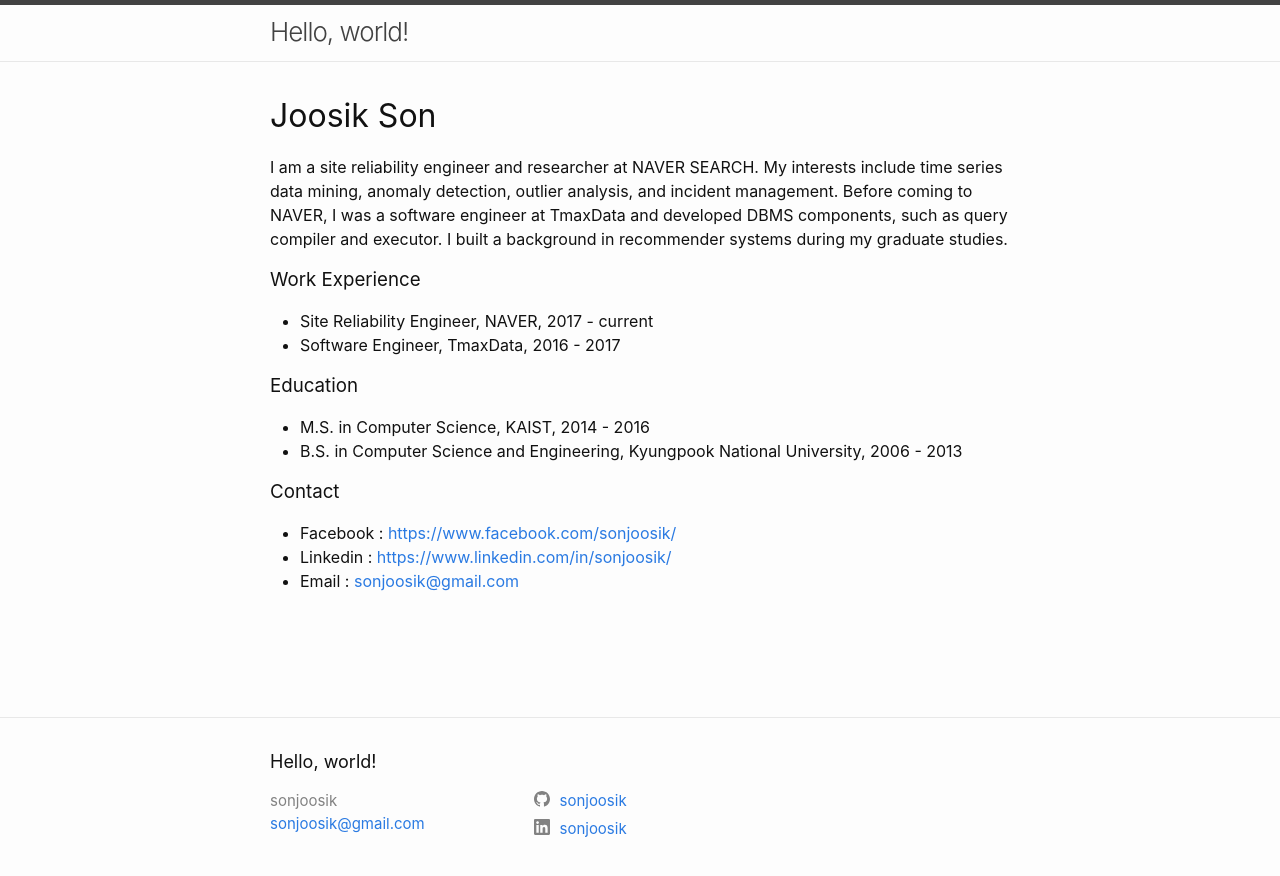
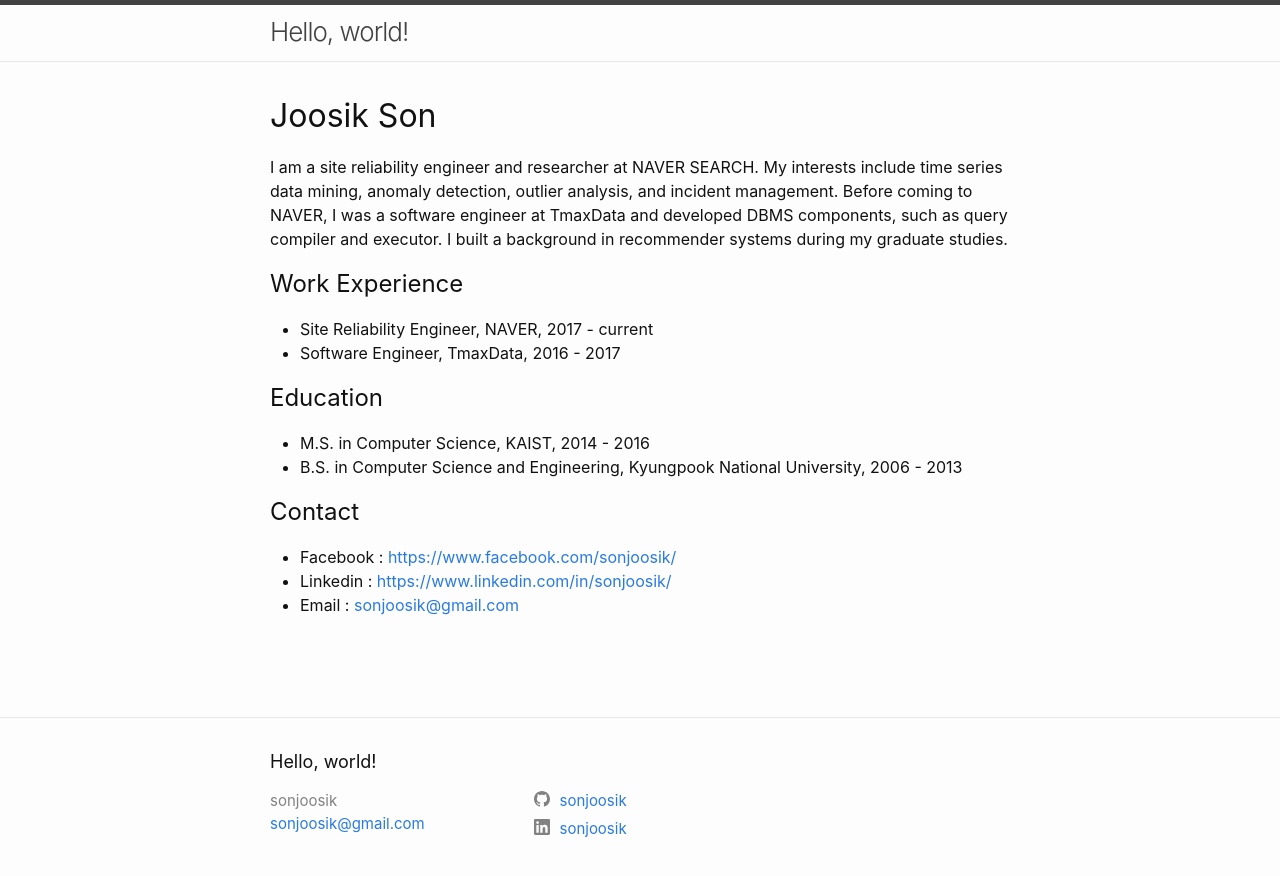
Before and after one commit to sonjoosik/sonjoosik.com, a Jekyll site: the page built from index.md, in a window 1280 px wide. Shown: the top 876 px of the page. Built offline with Jekyll 4.4.1, drawn with Linux system fonts in a browser that asks for light colours.

```diff
--- a/index.md
+++ b/index.md
@@ -11,15 +11,15 @@ title: Joosik Son
 
 I am a site reliability engineer and researcher at NAVER SEARCH. My interests include time series data mining, anomaly detection, outlier analysis, and incident management. Before coming to NAVER, I was a software engineer at TmaxData and developed DBMS components, such as query compiler and executor.  I built a background in recommender systems during my graduate studies.
 
-### Work Experience
+## Work Experience
 * Site Reliability Engineer, NAVER, 2017 - current
 * Software Engineer, TmaxData, 2016 - 2017
 
-### Education
+## Education
 * M.S. in Computer Science, KAIST, 2014 - 2016
 * B.S. in Computer Science and Engineering, Kyungpook National University, 2006 - 2013
 
-### Contact
+## Contact
 * Facebook : [https://www.facebook.com/sonjoosik/](https://www.facebook.com/sonjoosik/)
 * Linkedin : [https://www.linkedin.com/in/sonjoosik/](https://www.linkedin.com/in/sonjoosik/)
 * Email : [sonjoosik@gmail.com](mailto://sonjoosik@gmail.com)
```
